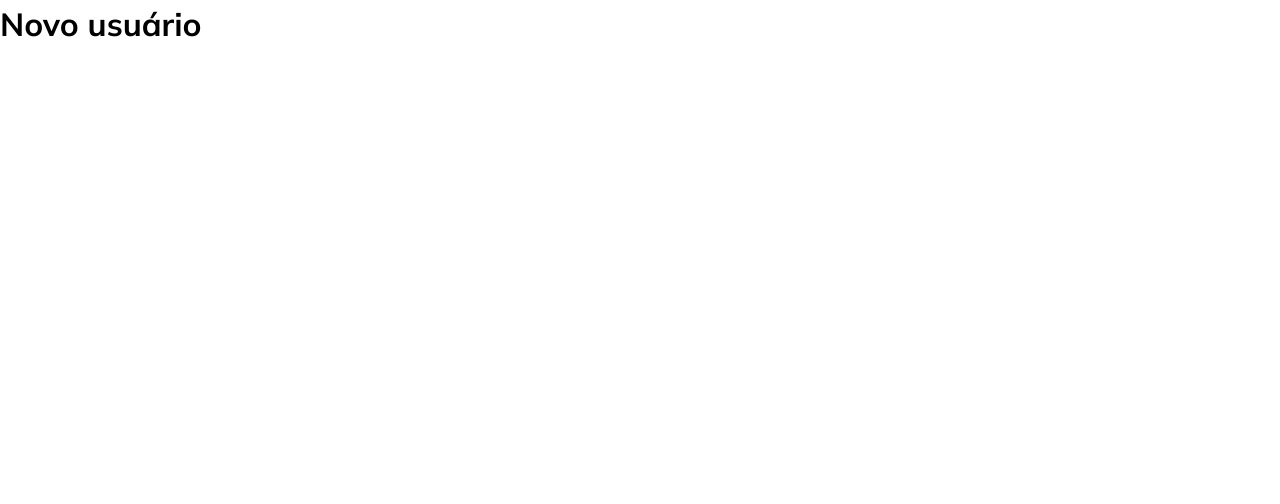
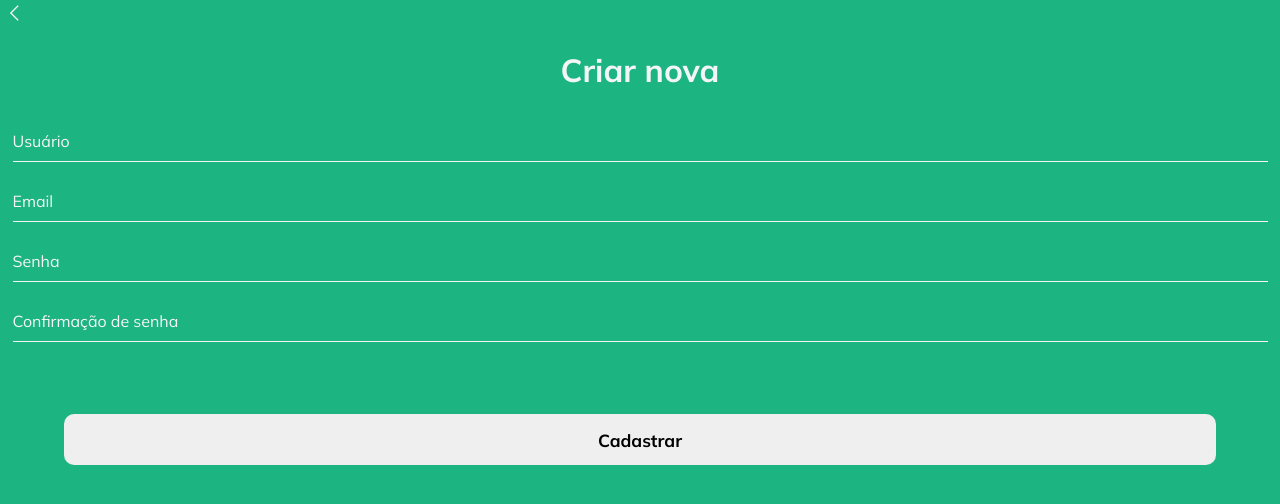
Before and after one commit to HemersonChaves/front-end_academia, a React (Vite) app: page /novousuario in a window 1280 px wide. Shown: the top 504 px of the page. Built offline with nearby package versions, Linux system fonts and the light colour scheme.

Commit message:
feat(novo): adiciona component novo usuário

```diff
--- a/src/presentation/Page/login/styles.module.css
+++ b/src/presentation/Page/login/styles.module.css
@@ -1,5 +1,5 @@
 .container {
-  height: 100%;
+  min-height: 100%;
   color: var(--light-gray);
   background: var(--green-500);
 }
--- a/src/presentation/Page/novousuario/index.tsx
+++ b/src/presentation/Page/novousuario/index.tsx
@@ -1,7 +1,40 @@
+import style from './styles.module.css';
+
 function NovoUsuario() {
   return (
-    <div data-testid="novo-usuario">
-      <h1>Novo usuário</h1>
+
+    <div className={style.container} data-testid="novo-usuario">
+      <header>
+        <nav className={style.navigation}>
+          <a href="/">
+            <i className="las la-lg la-angle-left" />
+          </a>
+        </nav>
+        <div className={style.heading}>
+          <h1>Criar nova</h1>
+        </div>
+      </header>
+      <section>
+        <div className={style.form_group}>
+          <input id="nome" type="text" className={style.form_control} required />
+          <label htmlFor="nome">Usuário</label>
+        </div>
+        <div className={style.form_group}>
+          <input id="email" type="email" className={style.form_control} required />
+          <label htmlFor="email">Email</label>
+        </div>
+        <div className={style.form_group}>
+          <input id="senha" type="password" className={style.form_control} required />
+          <label htmlFor="senha">Senha</label>
+        </div>
+        <div className={style.form_group}>
+          <input id="confirmacao-senha" type="password" className={style.form_control} required />
+          <label htmlFor="confirmacao-senha">Confirmação de senha</label>
+        </div>
+        <div className={style.form_button}>
+          <button type="submit" className={style.btn}>Cadastrar</button>
+        </div>
+      </section>
     </div>
 
   );
--- /dev/null
+++ b/src/presentation/Page/novousuario/styles.module.css
@@ -0,0 +1,76 @@
+.container {
+  min-height: 100%;
+  color: var(--light-gray);
+  background: var(--green-500);
+}
+
+.navigation {
+  display: flex;
+  flex-direction: row;
+  justify-content: space-between;
+  padding: 0.2rem 0.5rem 2rem 0.5rem;
+}
+
+.heading {
+  margin: 0 auto 3rem;
+  justify-content: center;
+  display: flex;
+  width: 100%;
+}
+
+.form_group {
+  margin-bottom: 1rem;
+  position: relative;
+  padding: 1.25rem;
+}
+
+.form_control {
+  background: transparent;
+  display: block;
+  width: 100%;
+  border-bottom: 1px solid var(--light-gray);
+}
+
+.form_control:focus {
+  outline: none;
+}
+
+input:focus {
+  outline: none;
+}
+
+.form_group label {
+  display: block;
+  margin-bottom: 0;
+  position: absolute;
+  top: 10%;
+  pointer-events: none;
+}
+
+.form_control:focus~label,
+.form_control input[type="email"]:invalid~label,
+.form_control:valid~label {
+  top: -0.75rem;
+  font-size: 1rem;
+}
+
+.form_button {
+  margin: 5rem auto;
+  justify-content: center;
+  display: flex;
+  width: 100%;
+  font-size: 1.75rem;
+  font-weight: 700;
+}
+
+.btn {
+  width: 90%;
+  padding: 1.25rem;
+  border-radius: 1rem;
+  margin: 1rem;
+  margin-bottom: 0;
+}
+
+.btn-form:hover {
+  background: var(--soft-gray);
+}
```
